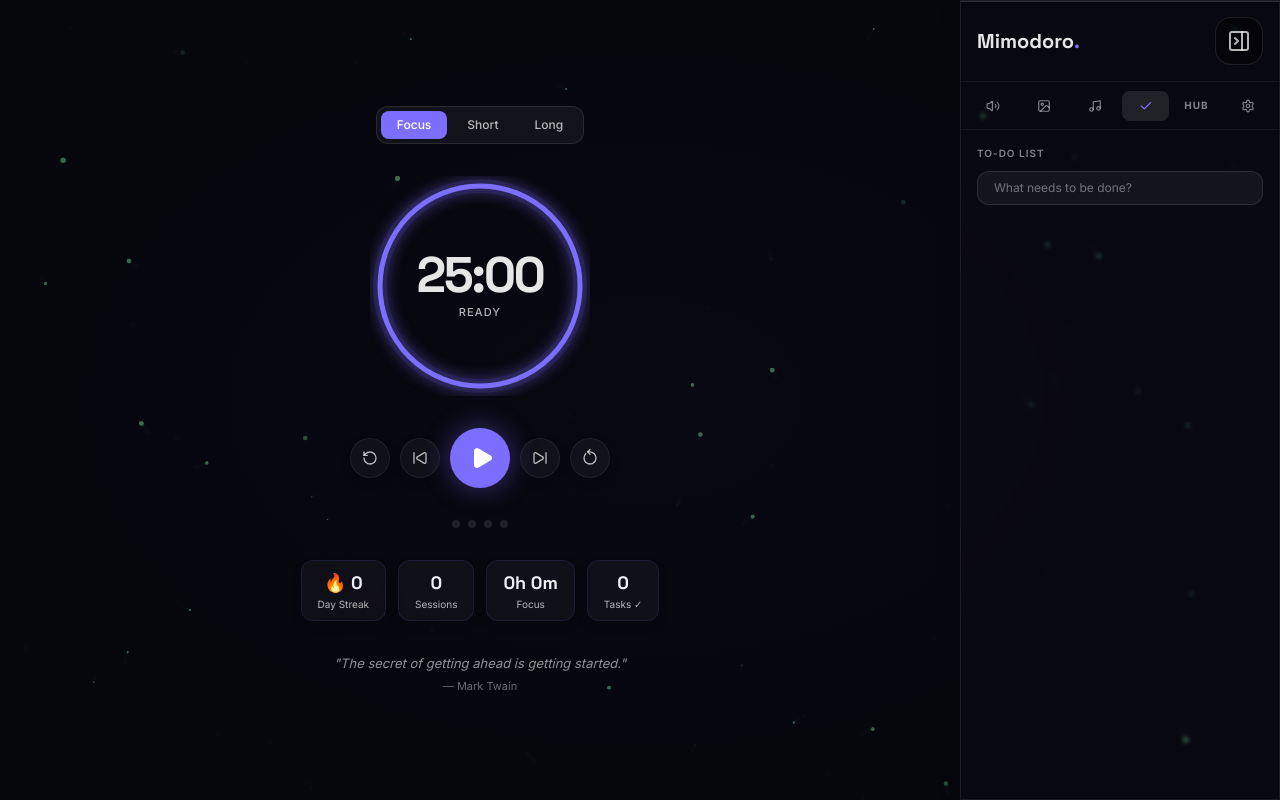
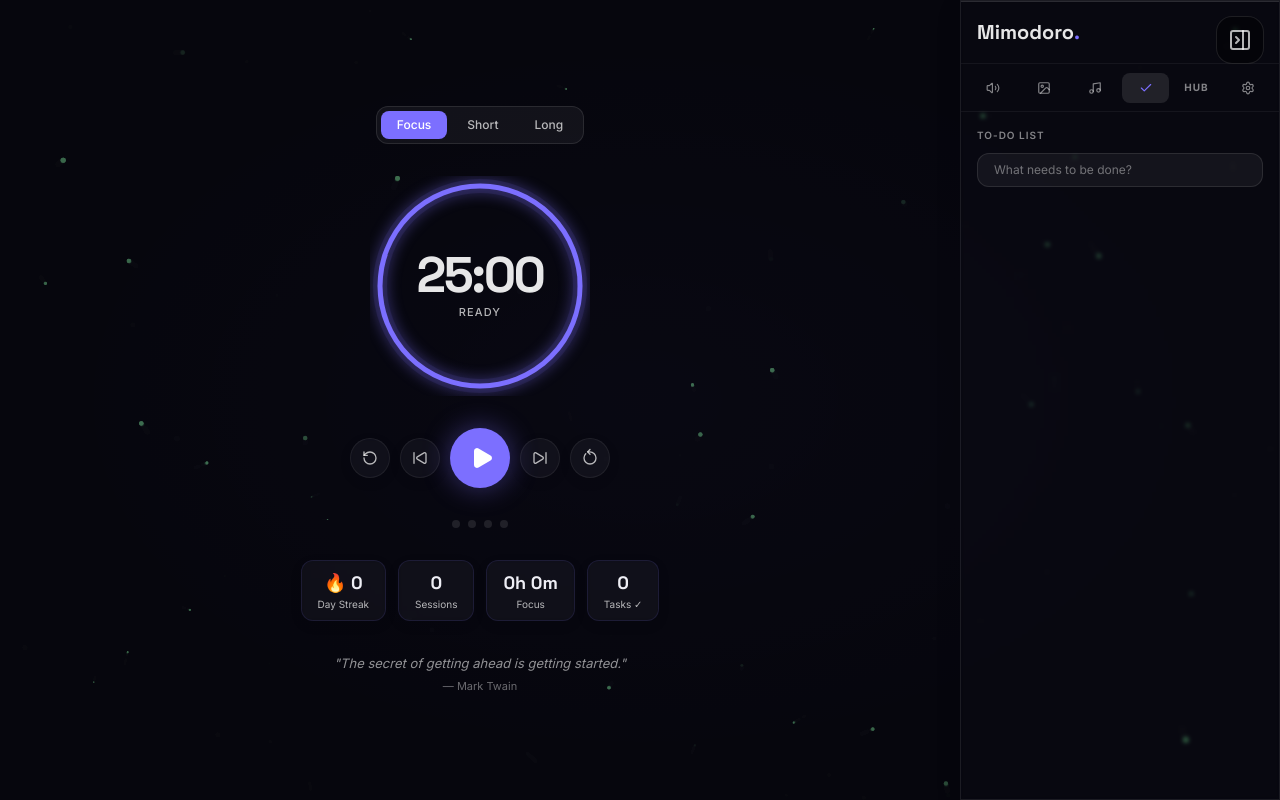
Before and after one commit to AceMimo/Mimodoro, a React (Vite) app: page / in a window 1280 px wide. Built offline with nearby package versions, Linux system fonts and the light colour scheme.

Commit message:
sidebar ui update

```diff
--- a/src/App.tsx
+++ b/src/App.tsx
@@ -1596,15 +1596,6 @@ export default function App() {
       <div className="flex flex-col h-full">
         <div className="p-4 border-b border-white/5 flex items-center justify-between">
           <div className="font-display text-[20px] font-bold text-white/90">Mimodoro<span style={{ color: accentColor }}>.</span></div>
-          <button
-            type="button"
-            onClick={() => setIsSidebarOpen(false)}
-            aria-label="Close settings sidebar"
-            title="Close sidebar"
-            className={sidebarToggleButtonClass}
-          >
-            <PanelRightClose size={24} />
-          </button>
         </div>
         <div className="flex items-center gap-1 p-2 border-b border-white/5">
           {/* Mobile specific close removed as we have a global one now */}
@@ -2258,15 +2249,15 @@ export default function App() {
       {/* App UI */}
       <div className="relative z-10 h-full overflow-hidden">
         {/* Floating Sidebar Toggle (Top Right) */}
-        {!isSidebarOpen && !showHubOverlay && (
+        {!showHubOverlay && (
           <button
             type="button"
-            onClick={() => setIsSidebarOpen(true)}
-            aria-label="Open settings sidebar"
-            title="Open sidebar"
+            onClick={() => setIsSidebarOpen(open => !open)}
+            aria-label={isSidebarOpen ? 'Close settings sidebar' : 'Open settings sidebar'}
+            title={isSidebarOpen ? 'Close sidebar' : 'Open sidebar'}
             className={`fixed top-4 right-4 z-[9999] ${sidebarToggleButtonClass}`}
           >
-            <PanelRightOpen size={24} />
+            {isSidebarOpen ? <PanelRightClose size={24} /> : <PanelRightOpen size={24} />}
           </button>
         )}
 
```
